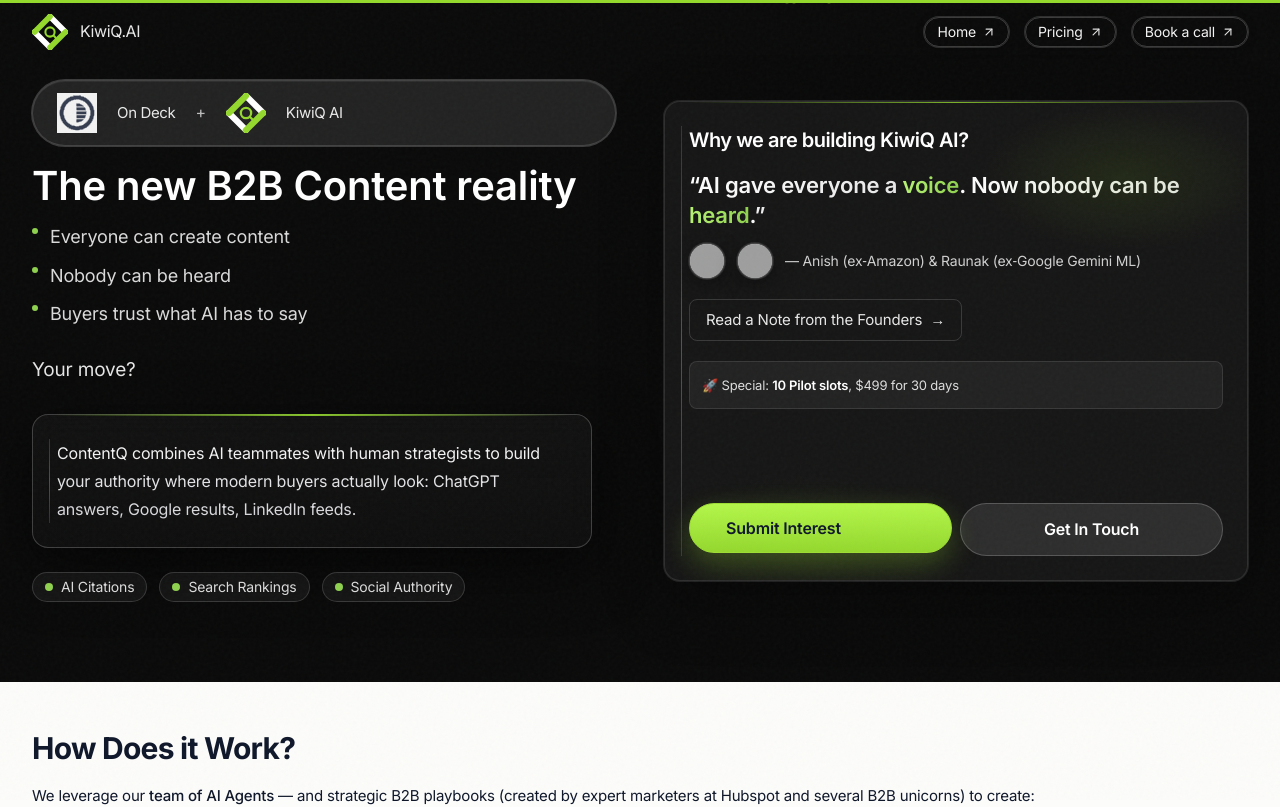
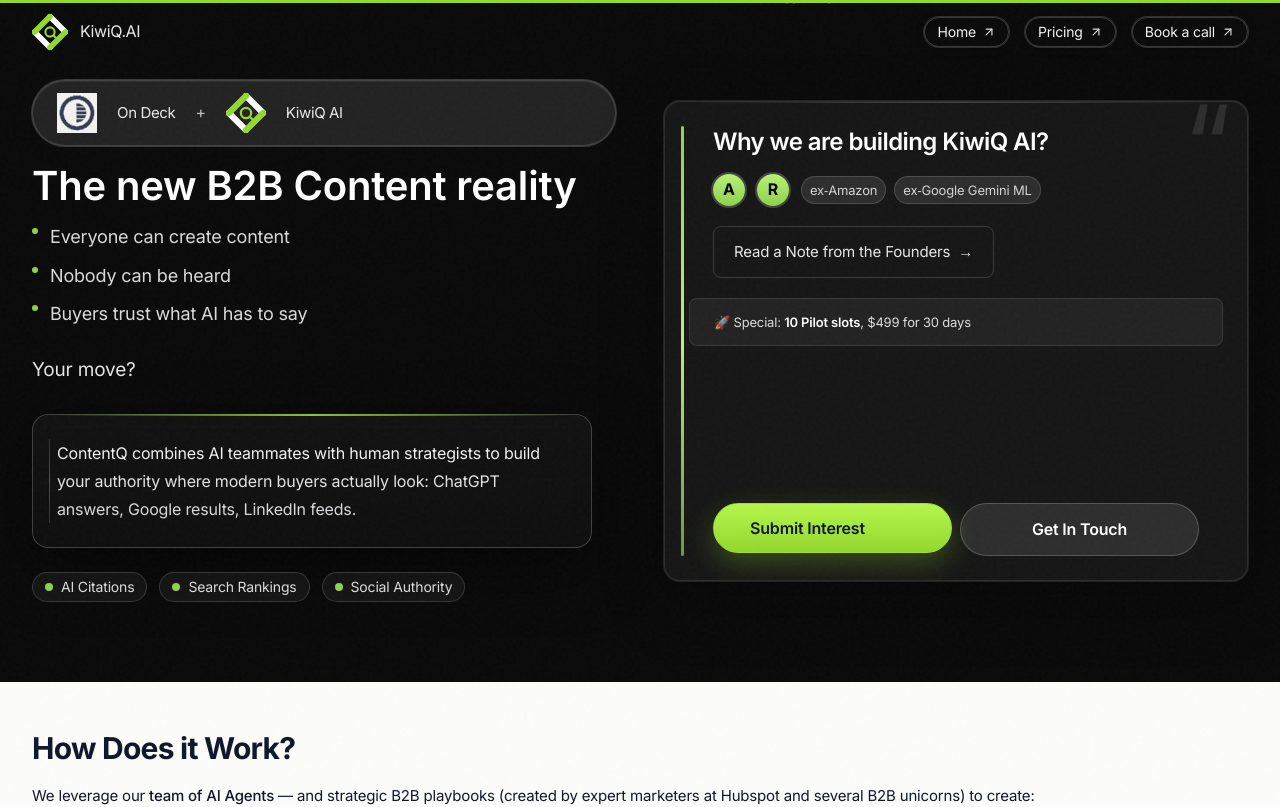
Before and after one commit to trequartist/contentq-lp-v1, a Next.js app: page /odf in a window 1280 px wide. Shown: the top 807 px of the page. Built offline with nearby package versions, Linux system fonts and the light colour scheme; grey boxes are pictures that could not be loaded.

Commit message:
odf(hero-right): add visual personality (accent rails, quote mark, founders badges); maintain special + CTAs

```diff
--- a/components/odf/OdfHeroFresh.tsx
+++ b/components/odf/OdfHeroFresh.tsx
@@ -5,7 +5,6 @@ import Head from "next/head";
 import PrimaryCTA from "@/components/ui/primary-cta";
 import { Dialog, DialogTrigger, DialogContent } from "@/components/ui/dialog";
 import LogoKiwiQ from "@/components/LogoKiwiQ";
-import GlassAvatar from "@/components/ui/glass-avatar";
 
 function track(event: string, data?: Record<string, unknown>) {
   // Lightweight analytics shim; integrates with gtag if present
@@ -85,61 +84,41 @@ export default function OdfHeroFresh(): JSX.Element {
 
             {/* RIGHT PANEL (Collapsed card) */}
             <div className="flex flex-col justify-center">
-              <div className="relative overflow-hidden rounded-2xl border border-white/10 bg-white/5 p-6 shadow-[0_20px_60px_rgba(0,0,0,0.35)] ring-1 ring-white/10 min-h-[420px] md:min-h-[480px] flex flex-col">
-                {/* Subtle glints */}
-                <div className="pointer-events-none absolute -top-16 right-[-20%] h-[280px] w-[480px] rounded-full" style={{ background: "radial-gradient(240px 120px at 50% 50%, rgba(148,216,45,0.10), transparent 60%)" }} />
-                <div className="pointer-events-none absolute -bottom-24 left-[-15%] h-[260px] w-[460px] rounded-full" style={{ background: "radial-gradient(220px 110px at 50% 50%, rgba(148,216,45,0.06), transparent 65%)" }} />
+              <div className="relative rounded-2xl border border-white/10 bg-white/5 p-6 shadow-[0_20px_60px_rgba(0,0,0,0.35)] ring-1 ring-white/10 min-h-[420px] md:min-h-[480px] flex flex-col overflow-hidden">
+                {/* decorative accents */}
+                <div className="pointer-events-none absolute -top-[1px] left-6 right-6 h-[2px] bg-gradient-to-r from-transparent via-white/20 to-transparent" />
+                <div className="pointer-events-none absolute inset-y-6 left-4 w-[3px] rounded-full bg-gradient-to-b from-[#8FD14F] via-[#B7F274] to-[#8FD14F]/70" />
+                <div className="pointer-events-none absolute -top-3 right-4 text-white/10 text-[108px] leading-none select-none">“</div>
 
-                {/* Accent bars */}
-                <div className="absolute -top-[1px] left-6 right-6 h-[2px] bg-gradient-to-r from-transparent via-[#94D82D] to-transparent opacity-80" />
-                <div className="absolute left-4 top-6 bottom-6 w-px bg-gradient-to-b from-[#94D82D33] via-[#94D82D66] to-[#94D82D33]" />
+                <h3 className="pl-6 text-xl md:text-2xl font-semibold tracking-tight text-white">Why we are building KiwiQ AI?</h3>
 
-                <h3 className="text-lg md:text-xl font-semibold tracking-tight text-white">Why we are building KiwiQ AI?</h3>
-
-                {/* Quote preview */}
-                <div className="mt-4 text-white">
-                  <div className="text-[20px] md:text-[22px] font-semibold leading-snug">
-                    <span className="text-transparent bg-clip-text bg-gradient-to-r from-white to-white/90">“AI gave everyone a </span>
-                    <span className="text-transparent bg-clip-text bg-gradient-to-r from-[#B7F274] to-[#8FD14F]">voice</span>
-                    <span className="text-transparent bg-clip-text bg-gradient-to-r from-white to-white/90">. Now nobody can be </span>
-                    <span className="text-transparent bg-clip-text bg-gradient-to-r from-[#B7F274] to-[#8FD14F]">heard</span>
-                    <span className="text-transparent bg-clip-text bg-gradient-to-r from-white to-white/90">.”</span>
-                  </div>
-
-                  {/* Founders row with glass avatars and graceful fallback */}
-                  <div className="mt-3 flex items-center gap-3 text-sm text-white/80">
-                    <GlassAvatar
-                      sources={["/founders/anish.png", "/founders/anish.jpg", "/images/anish.jpg", "/images/anish.png"]}
-                      alt="Anish"
-                      initials="A"
-                      size={36}
-                    />
-                    <GlassAvatar
-                      sources={["/founders/raunak.png", "/founders/raunak.jpg", "/images/raunak.jpg", "/images/raunak.png"]}
-                      alt="Raunak"
-                      initials="R"
-                      size={36}
-                    />
-                    <span>— Anish (ex‑Amazon) & Raunak (ex‑Google Gemini ML)</span>
+                {/* founders badge row */}
+                <div className="mt-4 pl-6 inline-flex items-center gap-3">
+                  <span className="relative inline-flex items-center justify-center h-8 w-8 rounded-full bg-gradient-to-b from-[#B7F274] to-[#8FD14F] ring-2 ring-white/20 text-black font-bold">A</span>
+                  <span className="relative inline-flex items-center justify-center h-8 w-8 rounded-full bg-gradient-to-b from-[#B7F274] to-[#8FD14F] ring-2 ring-white/20 text-black font-bold">R</span>
+                  <div className="flex items-center gap-2 text-[12px] md:text-[13px] text-white/80">
+                    <span className="rounded-full border border-white/15 bg-white/10 px-2 py-0.5">ex‑Amazon</span>
+                    <span className="rounded-full border border-white/15 bg-white/10 px-2 py-0.5">ex‑Google Gemini ML</span>
                   </div>
                 </div>
 
-                <div className="mt-5">
+                {/* trigger */}
+                <div className="mt-5 pl-6">
                   <button
                     aria-label="Read a Note from the Founders"
                     onClick={() => setNoteOpen(true)}
-                    className="inline-flex items-center gap-2 rounded-lg border border-white/15 bg-white/8 px-4 py-2.5 text-sm md:text-[15px] text-white/90 hover:text-white transition-colors hover:shadow-[0_0_0_2px_rgba(255,255,255,0.08)]"
+                    className="group inline-flex items-center gap-2 rounded-lg border border-white/15 bg-white/8 px-5 py-3 text-[15px] text-white/90 hover:text-white transition-all hover:shadow-[0_0_0_2px_rgba(255,255,255,0.08)]"
                   >
                     Read a Note from the Founders
-                    <span className="inline-block">→</span>
+                    <span className="inline-block transition-transform duration-300 group-hover:translate-x-1">→</span>
                   </button>
                 </div>
 
-                <div className="mt-5 rounded-lg border border-white/10 bg-white/5 p-3 text-[13px] text-white/85">
+                <div className="mt-5 pl-6 pr-6 rounded-lg border border-white/10 bg-white/5 p-3 text-[13px] text-white/85">
                   🚀 Special: <span className="font-semibold text-white">10 Pilot slots</span>, $499 for 30 days
                 </div>
 
-                <div className="mt-auto pt-4 grid grid-cols-1 sm:grid-cols-2 gap-2">
+                <div className="mt-auto pt-5 pl-6 pr-6 grid grid-cols-1 sm:grid-cols-2 gap-2">
                   <PrimaryCTA
                     href="https://form.typeform.com/to/dub8wybg"
                     label="Submit Interest"
```
